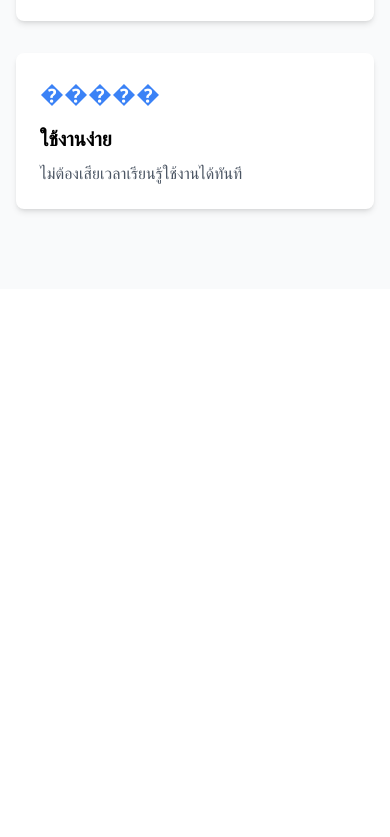
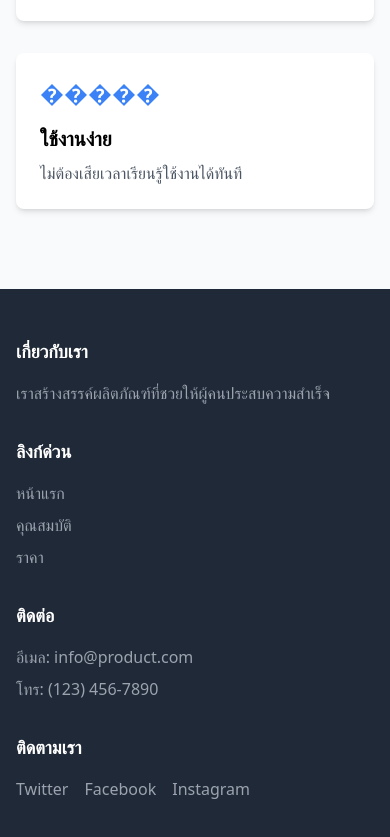
Before and after one commit to 66160015/product-landing-page, a plain HTML site: page index.html in a window 390 px wide. Shown: the part 935-1772 px from the top of the page. Before the commit the page ends 1224 px from the top, so only its background shows below. Drawn offline with nearby package versions, Linux system fonts and the light colour scheme.

Commit message:
เพิ่มสวนท ้ายแบบ ่ Responsive

```diff
--- a/index.html
+++ b/index.html
@@ -68,17 +68,49 @@
             <div class="bg-white p-6 rounded-lg shadow-md">
               <div class="text-blue-500 text-2xl mb-4">�����</div>
               <h3 class="font-bold text-xl mb-2">ใช้งานง่าย</h3>
-              <p class="text-gray-600">
-                ไม่ต้องเสียเวลาเรียนรู้ใช้งานได้ทันที
-              </p>
+              <p class="text-gray-600">ไม่ต้องเสียเวลาเรียนรู้ใช้งานได้ทันที</p>
             </div>
           </div>
         </div>
       </section>
     </main>
 
-    <footer>
-      <!-- สวนท ้าย ่ -->
+    <footer class="bg-gray-800 text-white py-12">
+      <div class="container mx-auto px-4">
+        <div class="grid grid-cols-1 md:grid-cols-4 gap-8">
+          <div>
+            <h3 class="font-bold text-lg mb-4">เกี่ยวกับเรา</h3>
+            <p class="text-gray-400">
+              เราสร้างสรรค์ผลิตภัณฑ์ที่ชวยให้ผู้คนประสบความสำเร็จ
+            </p>
+          </div>
+          <div>
+            <h3 class="font-bold text-lg mb-4">ลิงก์ด่วน</h3>
+            <ul class="space-y-2 text-gray-400">
+              <li><a href="#" class="hover:text-white">หน้าแรก</a></li>
+              <li>
+                <a href="#features" class="hover:text-white">คุณสมบัติ</a>
+              </li>
+              <li><a href="#pricing" class="hover:text-white">ราคา</a></li>
+            </ul>
+          </div>
+          <div>
+            <h3 class="font-bold text-lg mb-4">ติดต่อ</h3>
+            <ul class="space-y-2 text-gray-400">
+              <li>อีเมล: info@product.com</li>
+              <li>โทร: (123) 456-7890</li>
+            </ul>
+          </div>
+          <div>
+            <h3 class="font-bold text-lg mb-4">ติดตามเรา</h3>
+            <div class="flex space-x-4">
+              <a href="#" class="text-gray-400 hover:text-white">Twitter</a>
+              <a href="#" class="text-gray-400 hover:text-white">Facebook</a>
+              <a href="#" class="text-gray-400 hover:text-white">Instagram</a>
+            </div>
+          </div>
+        </div>
+      </div>
     </footer>
   </body>
 </html>
```
